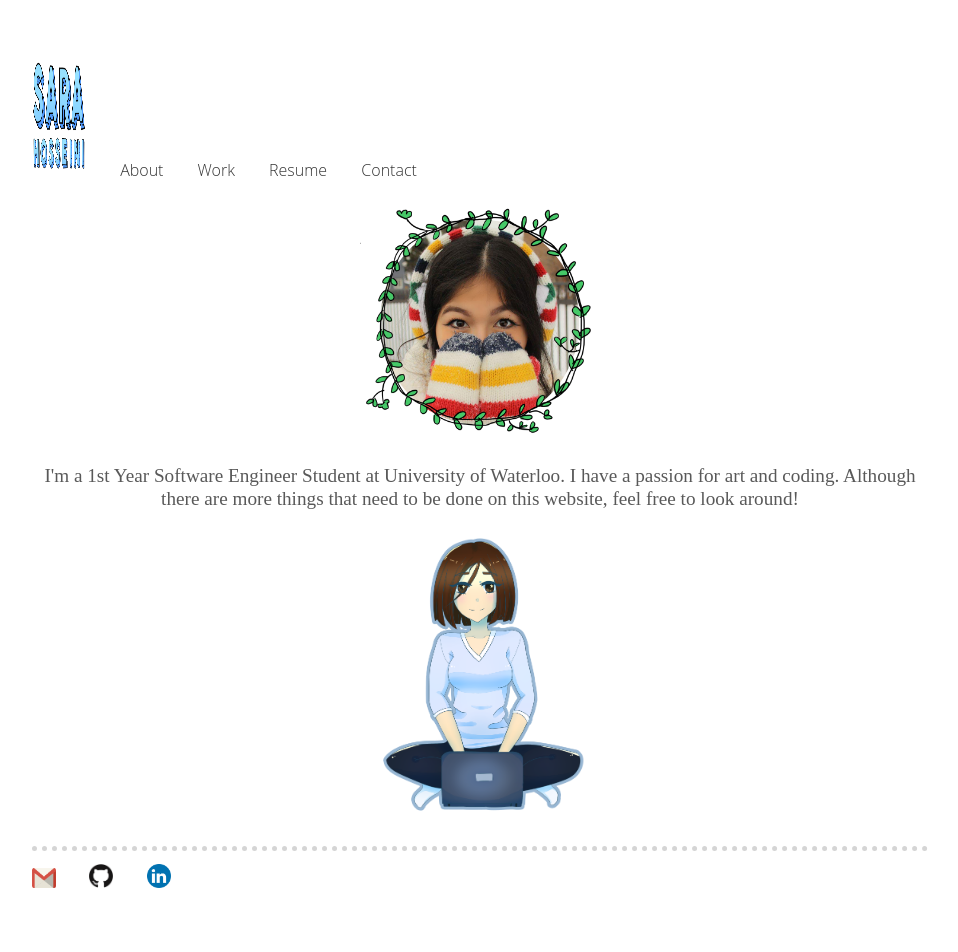
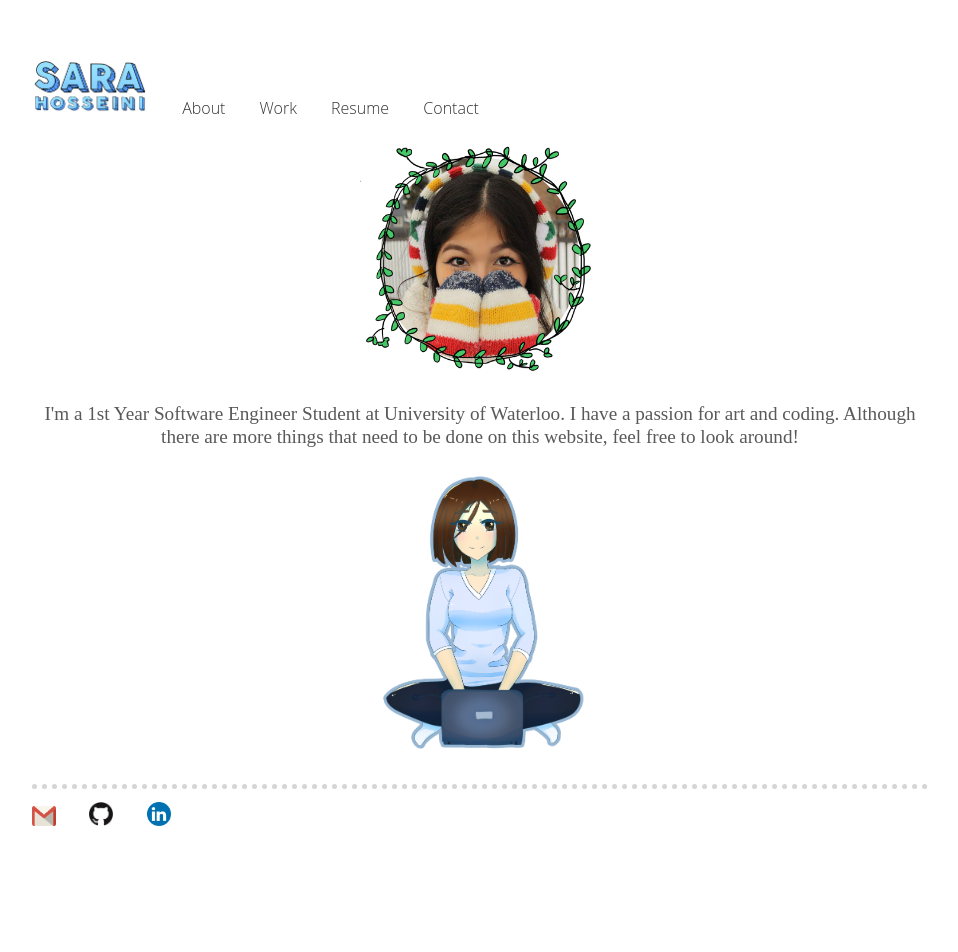
Before and after one commit to sarahoss/sarahoss.github.io, a Jekyll site: the page built from index.html, in a window 1280 px wide. Shown: the whole page, without its empty margins (160-1118 px from the left). Built offline with Jekyll 4.4.1, drawn with Linux system fonts in a browser that asks for light colours; after the commit the page ends 900 px from its top, so only the background shows below that.

Commit message:
Update default.html

```diff
--- a/_layouts/default.html
+++ b/_layouts/default.html
@@ -9,7 +9,7 @@
 		<body>
 			<nav>
 	    		<ul>
-	        		<li><a href="/"><img id="homehouse" img class="img-responsive" src="/src/SaraLogo.png" height="116" width="54"/></a></li>
+	        		<li><a href="/"><img id="homehouse" img class="img-responsive" src="/src/SaraLogo.png" height="54" width="116"/></a></li>
 				<li><a href="/">About</a></li>
 				<li><a href="/work">Work</a></li>
 	        		<li><a href="/src/Sara_Hosseini_Resume.pdf">Resume</a></li>
```
